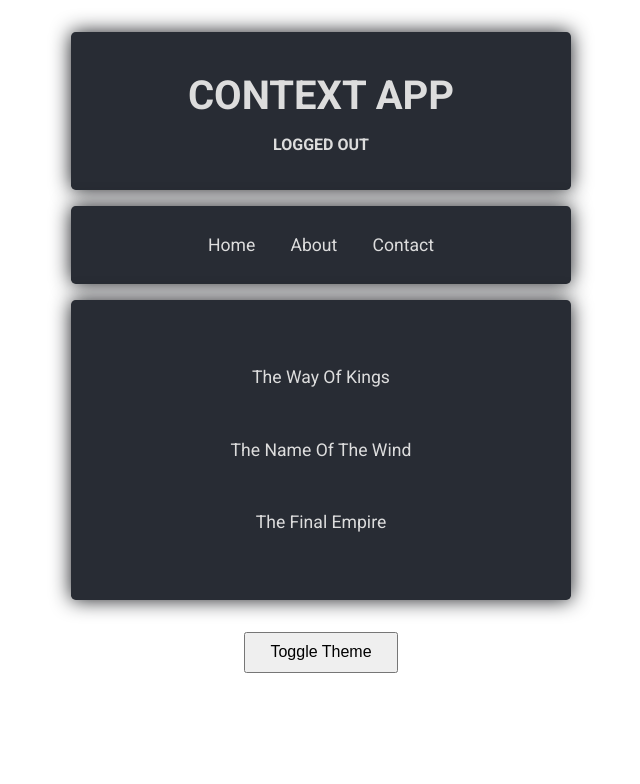
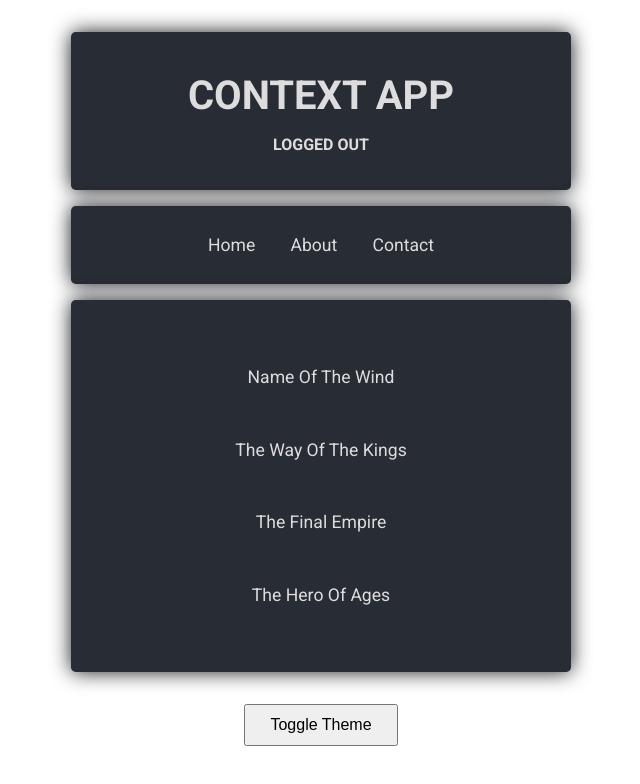
Before and after one commit to ibrahim1689/learning-react-context-api, a React (Create React App) app: page / in a window 1280 px wide. Shown: the top 784 px of the page, without its empty margins (319-959 px from the left). Built offline with nearby package versions, Linux system fonts and the light colour scheme.

Commit message:
created BookContext & used useContext in BookList component

```diff
--- a/src/App.js
+++ b/src/App.js
@@ -5,6 +5,7 @@
 import ThemeContextProvider from "./contexts/ThemeContext";
 import ThemeToggle from "./components/ThemeToggle";
 import AuthContextProvider from "./contexts/AuthContext";
+import BookContextProvider from "./contexts/BookContext";
 
 function App() {
   return (
@@ -12,7 +13,11 @@
       <AuthContextProvider>
         <ThemeContextProvider>
           <Navbar />
-          <BookList />
+
+          <BookContextProvider>
+            <BookList />
+          </BookContextProvider>
+
           <ThemeToggle />
         </ThemeContextProvider>
       </AuthContextProvider>
--- a/src/components/BookList.jsx
+++ b/src/components/BookList.jsx
@@ -1,8 +1,11 @@
 import React, { useContext } from "react";
 import { ThemeContext } from "../contexts/ThemeContext";
+import { BookContext } from "../contexts/BookContext";
 
 const BookList = () => {
   const { isLightTheme, light, dark } = useContext(ThemeContext);
+
+  const { books } = useContext(BookContext);
 
   const theme = isLightTheme ? light : dark;
 
@@ -15,9 +18,9 @@
           background: theme.bg,
         }}
       >
-        <li>The Way Of Kings</li>
-        <li>The Name Of The Wind</li>
-        <li>The Final Empire</li>
+        {books.map((book, index) => {
+          return <li key={index}>{book.title}</li>;
+        })}
       </ul>
     </div>
   );
--- /dev/null
+++ b/src/contexts/BookContext.jsx
@@ -0,0 +1,20 @@
+import React, { createContext, useState } from "react";
+
+export const BookContext = createContext();
+
+const BookContextProvider = (props) => {
+  const [books] = useState([
+    { title: "Name Of The Wind" },
+    { title: "The Way Of The Kings" },
+    { title: "The Final Empire" },
+    { title: "The Hero Of Ages" },
+  ]);
+
+  return (
+    <BookContext.Provider value={{ books }}>
+      {props.children}
+    </BookContext.Provider>
+  );
+};
+
+export default BookContextProvider;
```
